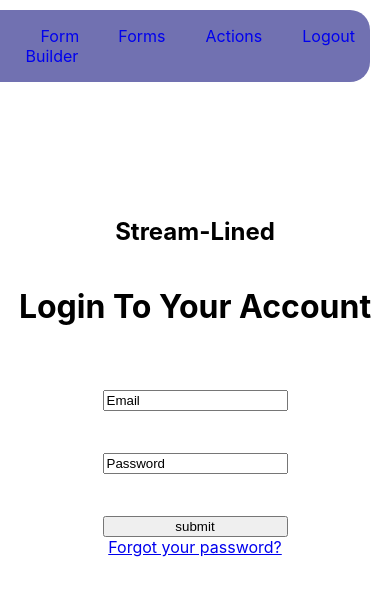
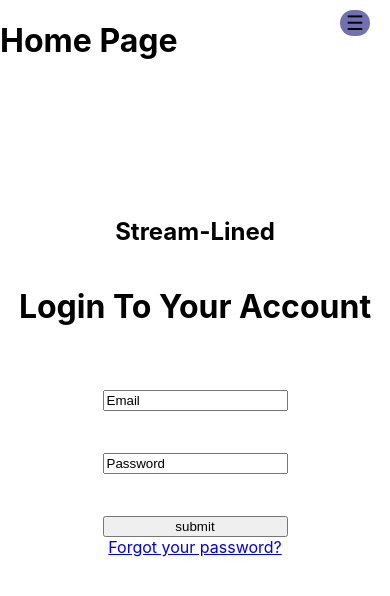
Before and after one commit to pipersjames/t3a2react-app, a React (Create React App) app: page / in a window 390 px wide. Shown: the top 596 px of the page. Built offline with nearby package versions, Linux system fonts and the light colour scheme.

Commit message:
work on a responsive screen
sort the much details later on

```diff
--- a/src/App.css
+++ b/src/App.css
@@ -32,6 +32,14 @@
   background-color: rgb(113, 113, 177);
 }
 
+.hamburger-icon {
+  display: none; /* Initially hide the hamburger icon */
+  background: none;
+  border: none;
+  font-size: 20px;
+  cursor: pointer;
+}
+
 .navbar-menu ul {
   display: flex;
   list-style-type: none;
@@ -56,3 +64,26 @@
   font-weight: bold;
   color: rgb(80, 32, 236);
 }
+
+/*  */
+/* Media query for smaller screens */
+@media screen and (max-width: 768px) {
+  .navbar-menu ul {
+    display: none; /* Hide the navbar items by default on small screens */
+    position: absolute;
+    top: 50px; /* Adjust as needed */
+    right: 0;
+    background-color: rgb(113, 113, 177);
+    border-radius: 0 0 20px 20px; /* Apply rounded corners to the dropdown */
+    box-shadow: 0px 2px 5px rgba(0, 0, 0, 0.1); /* Add shadow for a dropdown effect */
+  }
+
+  .navbar-menu.open ul {
+    display: flex; /* Show the navbar items when the menu is open */
+    flex-direction: column;
+  }
+
+  .hamburger-icon {
+    display: block; /* Display the hamburger icon on small screens */
+  }
+}
--- a/src/components/Navbar.jsx
+++ b/src/components/Navbar.jsx
@@ -1,16 +1,21 @@
 import React from 'react';
+import { useState } from 'react';
 import { NavLink } from 'react-router-dom';
 
 export default function Navbar() {
+    const [isOpen, setIsOpen] = useState(false);
+
     return (
         <nav>
-            <div className = "navbar-menu">
+            <div className="navbar-menu">
+                <button className="hamburger-icon" onClick={() => setIsOpen(!isOpen)}>☰</button>
+                <div className={`navbar-items ${isOpen ? 'open' : ''}`}>
                     <ul>
                         <li>
-                        <NavLink to='/Home' activeClassName="active">Home</NavLink>
+                            <NavLink to='/' activeClassName="active">Home</NavLink>
                         </li>
                         <li>
-                        <NavLink to='/Form Builder' activeClassName="active">Form Builder</NavLink>
+                            <NavLink to='/FormBuilder' activeClassName="active">Form Builder</NavLink>
                         </li>
                         <li>
                             <NavLink to='/Forms' activeClassName="active">Forms</NavLink>
@@ -23,6 +28,7 @@ export default function Navbar() {
                         </li>
                     </ul>
                 </div>
+            </div>
         </nav>
     )
 }
```
Lines whose indentation alone changed are shown as unchanged.
